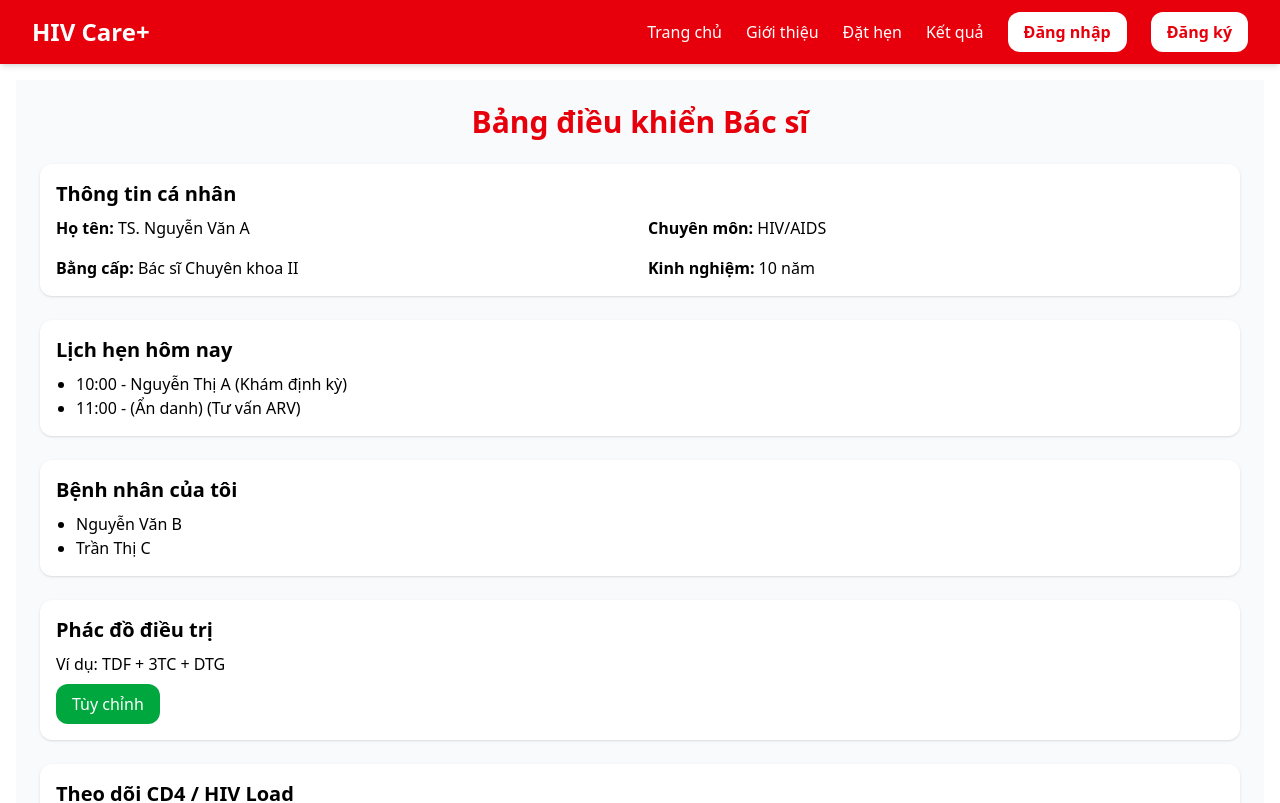
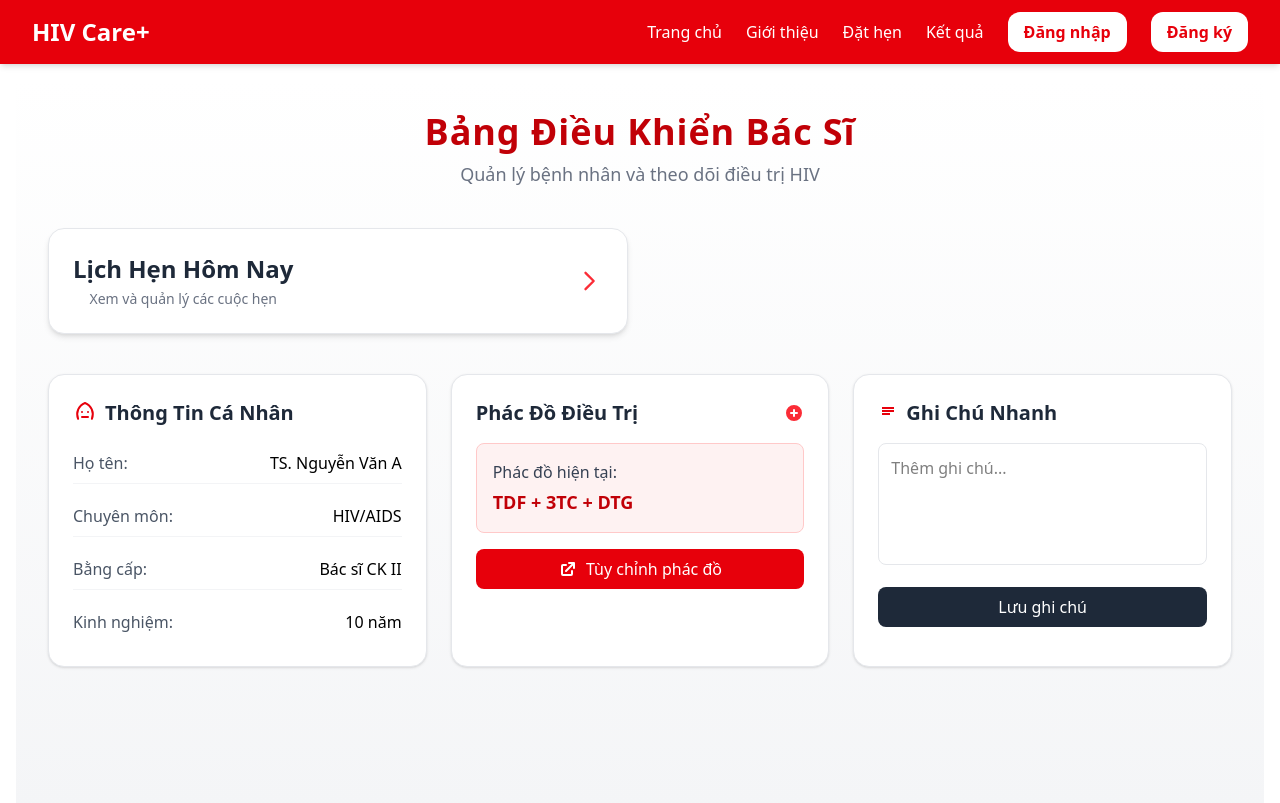
Before and after one commit to YenNhi206/swpHIVproject, a React (Vite) app: page /doctor in a window 1280 px wide. Shown: the top 803 px of the page. Built offline with nearby package versions, Linux system fonts and the light colour scheme.

Commit message:
Update- Online

```diff
--- a/src/App.jsx
+++ b/src/App.jsx
@@ -29,6 +29,8 @@ import UserAppointmentList from "./features/appointment/UserAppointments";
 import UserDetail from "./features/users/UserDetail";
 import UserList from "./features/users/UserList";
 
+import OnlineConsultation from "./features/consultation/OnlineConsultation";
+
 
 export default function App() {
   return (
@@ -44,6 +46,13 @@ export default function App() {
           }
         />
 
+            <Route path="/consultation"
+          element={
+            <MainLayout>
+              <OnlineConsultation />
+            </MainLayout>
+          }
+        />
 
         <Route path="/users/:id"
           element={
@@ -92,7 +101,8 @@ export default function App() {
             </MainLayout>
           }
         />
-        <Route path="/doctor" element={
+        <Route path="/doctor"
+        element={
           <MainLayout>
 
             <DoctorDashboard />
--- /dev/null
+++ b/src/features/consultation/OnlineConsultation.jsx
@@ -0,0 +1,91 @@
+import React, { useState, useRef, useEffect } from "react";
+
+export default function OnlineConsultation() {
+  const [messages, setMessages] = useState([
+    { from: "doctor", text: "Chào bạn, tôi có thể giúp gì?" },
+  ]);
+  const [input, setInput] = useState("");
+  const chatRef = useRef(null);
+
+  const handleSend = () => {
+    if (!input.trim()) return;
+
+    const newMessages = [...messages, { from: "patient", text: input }];
+    setMessages(newMessages);
+    setInput("");
+
+    // Giả lập phản hồi bác sĩ
+    setTimeout(() => {
+      setMessages((prev) => [
+        ...prev,
+        {
+          from: "doctor",
+          text: "Cảm ơn bạn, tôi sẽ kiểm tra và tư vấn ngay.",
+        },
+      ]);
+    }, 1000);
+  };
+
+  const handleKeyDown = (e) => {
+    if (e.key === "Enter" && !e.shiftKey) {
+      e.preventDefault();
+      handleSend();
+    }
+  };
+
+  // Auto scroll to bottom
+  useEffect(() => {
+    if (chatRef.current) {
+      chatRef.current.scrollTop = chatRef.current.scrollHeight;
+    }
+  }, [messages]);
+
+  return (
+    <div className="max-w-3xl mx-auto mt-10 bg-white rounded-2xl shadow-xl p-6">
+      <h2 className="text-3xl font-bold text-red-700 mb-6 text-center">
+        Tư vấn trực tuyến
+      </h2>
+
+      <div
+        ref={chatRef}
+        className="h-[400px] overflow-y-auto border border-gray-200 rounded-lg p-4 bg-gradient-to-b from-white to-gray-50 mb-4"
+      >
+        {messages.map((msg, idx) => (
+          <div
+            key={idx}
+            className={`mb-3 flex ${
+              msg.from === "patient" ? "justify-end" : "justify-start"
+            }`}
+          >
+            <div
+              className={`max-w-[70%] px-4 py-2 rounded-2xl shadow-sm ${
+                msg.from === "patient"
+                  ? "bg-red-600 text-white"
+                  : "bg-gray-200 text-gray-800"
+              }`}
+            >
+              {msg.text}
+            </div>
+          </div>
+        ))}
+      </div>
+
+      <div className="flex gap-2">
+        <textarea
+          rows={1}
+          value={input}
+          onChange={(e) => setInput(e.target.value)}
+          onKeyDown={handleKeyDown}
+          className="flex-1 border border-gray-300 rounded-2xl px-4 py-2 resize-none focus:outline-none focus:ring-2 focus:ring-red-400"
+          placeholder="Nhập nội dung và nhấn Enter để gửi"
+        />
+        <button
+          onClick={handleSend}
+          className="bg-red-600 text-white px-6 py-2 rounded-2xl hover:bg-red-700 transition-all shadow-md"
+        >
+          Gửi
+        </button>
+      </div>
+    </div>
+  );
+}
--- a/src/features/dashboard/DoctorDashboard.jsx
+++ b/src/features/dashboard/DoctorDashboard.jsx
@@ -1,65 +1,119 @@
 import React from "react";
+import { useNavigate } from "react-router-dom";
 
 export default function DoctorDashboard() {
+  const navigate = useNavigate();
+
   return (
-    <div className="min-h-screen bg-gray-50 p-6">
-      <h1 className="text-3xl font-bold text-red-600 mb-6 text-center">Bảng điều khiển Bác sĩ</h1>
+    <div className="min-h-screen bg-gradient-to-b from-white to-gray-100 p-8">
+      {/* Header Section */}
+      <div className="mb-10 text-center">
+        <h1 className="text-4xl font-extrabold text-red-700 mb-2 tracking-wide">Bảng Điều Khiển Bác Sĩ</h1>
+        <p className="text-gray-500 text-lg">Quản lý bệnh nhân và theo dõi điều trị HIV</p>
+      </div>
 
-      {/* Thông tin bác sĩ */}
-      <section className="bg-white p-4 rounded-xl shadow mb-6">
-        <h2 className="text-xl font-semibold mb-2">Thông tin cá nhân</h2>
-        <div className="grid grid-cols-2 gap-4">
-          <p><strong>Họ tên:</strong> TS. Nguyễn Văn A</p>
-          <p><strong>Chuyên môn:</strong> HIV/AIDS</p>
-          <p><strong>Bằng cấp:</strong> Bác sĩ Chuyên khoa II</p>
-          <p><strong>Kinh nghiệm:</strong> 10 năm</p>
+      <div className="max-w-7xl mx-auto">
+        {/* Quick Actions */}
+        <div className="grid grid-cols-1 md:grid-cols-2 gap-6 mb-10">
+          <button
+            onClick={() => navigate('/doctorappointments')}
+            className="p-6 bg-white rounded-2xl shadow-md hover:shadow-lg border border-gray-200 transition-all duration-300 group flex justify-between items-center"
+          >
+            <div>
+              <h3 className="text-2xl font-semibold text-gray-800 mb-1 group-hover:text-red-600 transition-all">
+                Lịch Hẹn Hôm Nay
+              </h3>
+              <p className="text-gray-500 text-sm">Xem và quản lý các cuộc hẹn</p>
+            </div>
+            <div className="text-red-500 group-hover:translate-x-2 transition-transform">
+              <svg xmlns="http://www.w3.org/2000/svg" className="h-7 w-7" fill="none" viewBox="0 0 24 24" stroke="currentColor">
+                <path strokeLinecap="round" strokeLinejoin="round" strokeWidth={2} d="M9 5l7 7-7 7" />
+              </svg>
+            </div>
+          </button>
         </div>
-      </section>
 
-      {/* Lịch hẹn hôm nay */}
-      <section className="bg-white p-4 rounded-xl shadow mb-6">
-        <h2 className="text-xl font-semibold mb-2">Lịch hẹn hôm nay</h2>
-        <ul className="list-disc ml-5">
-          <li>10:00 - Nguyễn Thị A (Khám định kỳ)</li>
-          <li>11:00 - (Ẩn danh) (Tư vấn ARV)</li>
-        </ul>
-      </section>
+        {/* Main Grid */}
+        <div className="grid grid-cols-1 lg:grid-cols-3 gap-6">
+          {/* Doctor Info */}
+          <section className="bg-white p-6 rounded-2xl shadow-sm border border-gray-200">
+            <h2 className="text-xl font-bold text-gray-800 mb-4 flex items-center gap-2">
+              <svg className="h-6 w-6 text-red-600" fill="none" stroke="currentColor" viewBox="0 0 24 24">
+                <path strokeLinecap="round" strokeLinejoin="round" strokeWidth={2} d="M5.121 17.804A12 12 0 0112 2a12 12 0 016.879 15.804M15 11h.01M9 11h.01M9 16h6" />
+              </svg>
+              Thông Tin Cá Nhân
+            </h2>
+            <div className="space-y-3">
+              <div className="flex justify-between items-center py-2 border-b border-gray-100">
+                <span className="text-gray-600">Họ tên:</span>
+                <span className="font-medium">TS. Nguyễn Văn A</span>
+              </div>
+              <div className="flex justify-between items-center py-2 border-b border-gray-100">
+                <span className="text-gray-600">Chuyên môn:</span>
+                <span className="font-medium">HIV/AIDS</span>
+              </div>
+              <div className="flex justify-between items-center py-2 border-b border-gray-100">
+                <span className="text-gray-600">Bằng cấp:</span>
+                <span className="font-medium">Bác sĩ CK II</span>
+              </div>
+              <div className="flex justify-between items-center py-2">
+                <span className="text-gray-600">Kinh nghiệm:</span>
+                <span className="font-medium">10 năm</span>
+              </div>
+            </div>
+          </section>
 
-      {/* Danh sách bệnh nhân */}
-      <section className="bg-white p-4 rounded-xl shadow mb-6">
-        <h2 className="text-xl font-semibold mb-2">Bệnh nhân của tôi</h2>
-        <ul className="list-disc ml-5">
-          <li>Nguyễn Văn B</li>
-          <li>Trần Thị C</li>
-        </ul>
-      </section>
+          {/* Treatment Plan */}
+          <section className="bg-white p-6 rounded-2xl shadow-sm border border-gray-200">
+            <div className="flex items-center justify-between mb-4">
+              <h2 className="text-xl font-bold text-gray-800">Phác Đồ Điều Trị</h2>
+              <button
+                onClick={() => navigate('/treatment')}
+                className="text-red-500 hover:text-red-600"
+              >
+                <svg xmlns="http://www.w3.org/2000/svg" className="h-5 w-5" viewBox="0 0 20 20" fill="currentColor">
+                  <path fillRule="evenodd" d="M10 18a8 8 0 100-16 8 8 0 000 16zm1-11a1 1 0 10-2 0v2H7a1 1 0 100 2h2v2a1 1 0 102 0v-2h2a1 1 0 100-2h-2V7z" clipRule="evenodd" />
+                </svg>
+              </button>
+            </div>
+            <div className="space-y-4">
+              <div className="p-4 bg-red-50 border border-red-200 rounded-lg hover:bg-red-100 transition-all cursor-pointer"
+                   onClick={() => navigate('/treatment')}>
+                <p className="text-gray-700 mb-1">Phác đồ hiện tại:</p>
+                <p className="text-red-700 font-semibold text-lg">TDF + 3TC + DTG</p>
+              </div>
+              <button
+                onClick={() => navigate('/treatment')}
+                className="w-full px-4 py-2 bg-red-600 text-white rounded-lg hover:bg-red-700 transition-colors duration-300 flex items-center justify-center gap-2"
+              >
+                <svg xmlns="http://www.w3.org/2000/svg" className="h-5 w-5" viewBox="0 0 20 20" fill="currentColor">
+                  <path d="M11 3a1 1 0 100 2h2.586l-6.293 6.293a1 1 0 101.414 1.414L15 6.414V9a1 1 0 102 0V4a1 1 0 00-1-1h-5z" />
+                  <path d="M5 5a2 2 0 00-2 2v8a2 2 0 002 2h8a2 2 0 002-2v-3a1 1 0 10-2 0v3H5V7h3a1 1 0 000-2H5z" />
+                </svg>
+                Tùy chỉnh phác đồ
+              </button>
+            </div>
+          </section>
 
-      {/* Phác đồ điều trị */}
-      <section className="bg-white p-4 rounded-xl shadow mb-6">
-        <h2 className="text-xl font-semibold mb-2">Phác đồ điều trị</h2>
-        <p>Ví dụ: TDF + 3TC + DTG</p>
-        <button className="mt-2 px-4 py-2 bg-green-600 text-white rounded-xl hover:bg-green-700">Tùy chỉnh</button>
-      </section>
-
-      {/* Kết quả xét nghiệm */}
-      <section className="bg-white p-4 rounded-xl shadow mb-6">
-        <h2 className="text-xl font-semibold mb-2">Theo dõi CD4 / HIV Load</h2>
-        <p>Hiển thị biểu đồ diễn tiến CD4, tải lượng virus...</p>
-      </section>
-
-      {/* Nhắn tin tư vấn */}
-      <section className="bg-white p-4 rounded-xl shadow mb-6">
-        <h2 className="text-xl font-semibold mb-2">Tư vấn & Nhắn tin</h2>
-        <p>Gửi và nhận tin nhắn bảo mật với bệnh nhân</p>
-        <button className="mt-2 px-4 py-2 bg-blue-600 text-white rounded-xl hover:bg-blue-700">Xem tin nhắn</button>
-      </section>
-
-      {/* Ghi chú và báo cáo */}
-      <section className="bg-white p-4 rounded-xl shadow">
-        <h2 className="text-xl font-semibold mb-2">Ghi chú & Báo cáo</h2>
-        <textarea placeholder="Ghi chú nhanh..." className="w-full p-2 border rounded-md" rows={3}></textarea>
-        <button className="mt-2 px-4 py-2 bg-purple-600 text-white rounded-xl hover:bg-purple-700">Lưu báo cáo</button>
-      </section>
+          {/* Quick Note */}
+          <section className="bg-white p-6 rounded-2xl shadow-sm border border-gray-200">
+            <h2 className="text-xl font-semibold text-gray-800 mb-4 flex items-center gap-2">
+              <svg className="h-5 w-5 text-red-600" fill="currentColor" viewBox="0 0 20 20">
+                <path d="M4 4h12v2H4V4zM4 7h12v2H4V7zM4 10h8v2H4v-2z" />
+              </svg>
+              Ghi Chú Nhanh
+            </h2>
+            <textarea
+              className="w-full p-3 border border-gray-200 rounded-lg focus:ring-2 focus:ring-red-500 focus:border-transparent resize-none"
+              rows={4}
+              placeholder="Thêm ghi chú..."
+            ></textarea>
+            <button className="mt-4 w-full px-4 py-2 bg-gray-800 text-white rounded-lg hover:bg-gray-900 transition-colors duration-300">
+              Lưu ghi chú
+            </button>
+          </section>
+        </div>
+      </div>
     </div>
   );
 }
```
